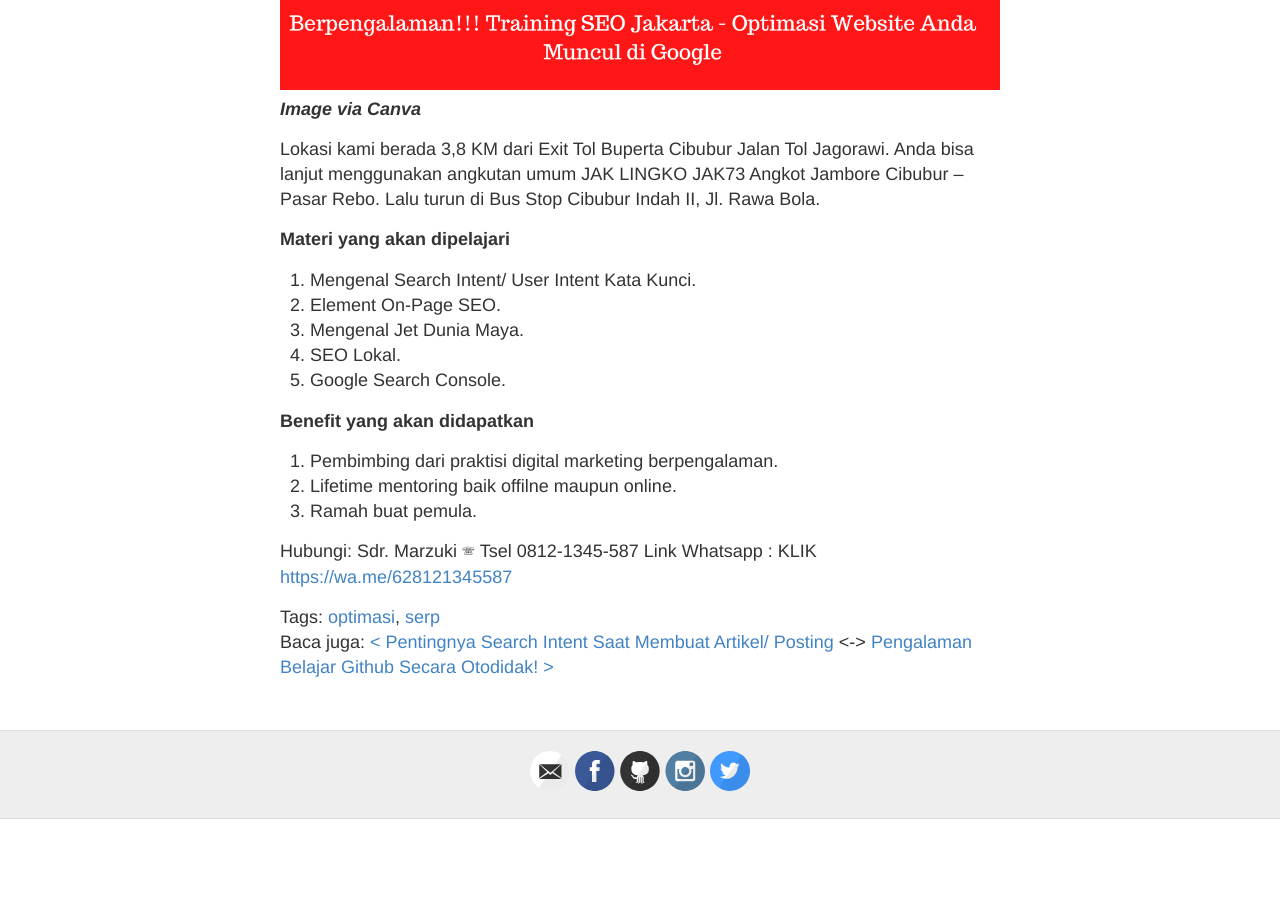
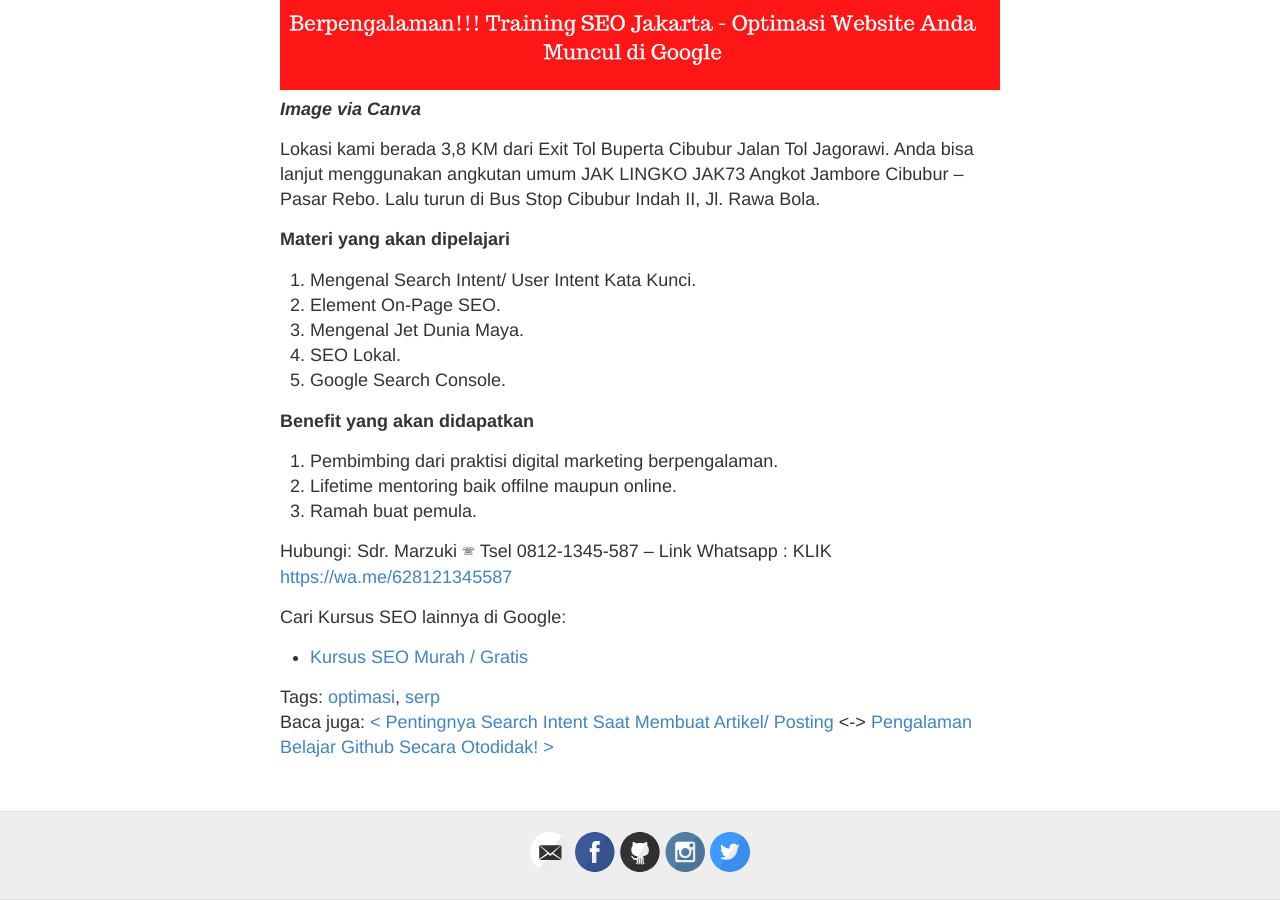
Before and after one commit to utaramas/pageone, a Jekyll site: the page built from _posts/2023-1-9-Berpengalaman-Training-SEO-Jakarta-Optimasi-Website-Anda-Muncul-di-Google.md, in a window 1280 px wide and 900 px high, scrolled down 714 px. Built offline with Jekyll 4.4.1, drawn with Linux system fonts in a browser that asks for light colours; comment, search, counter and statistics services are not loaded; before the commit the page ends 1533 px from its top, so only the background shows below that.

Commit message:
Update 2023-1-9-Berpengalaman-Training-SEO-Jakarta-Optimasi-Website-Anda-Muncul-di-Google.md

```diff
--- a/_posts/2023-1-9-Berpengalaman-Training-SEO-Jakarta-Optimasi-Website-Anda-Muncul-di-Google.md
+++ b/_posts/2023-1-9-Berpengalaman-Training-SEO-Jakarta-Optimasi-Website-Anda-Muncul-di-Google.md
@@ -27,5 +27,9 @@ Lokasi kami berada 3,8 KM dari Exit Tol Buperta Cibubur Jalan Tol Jagorawi. Anda
 3. Ramah buat pemula.
 
 Hubungi: Sdr. Marzuki
-&#128382; Tsel 0812-1345-587
+&#128382; Tsel 0812-1345-587 --
 Link Whatsapp : KLIK <a href="https://wa.me/628121345587" rel="nofollow" target="_blank">https://wa.me/628121345587</a>
+
+Cari Kursus SEO lainnya di Google:
+
+- <a href="https://www.google.co.id/search?q=kursus+seo+murah+gratis" target="_blank">Kursus SEO Murah / Gratis</a>
```
